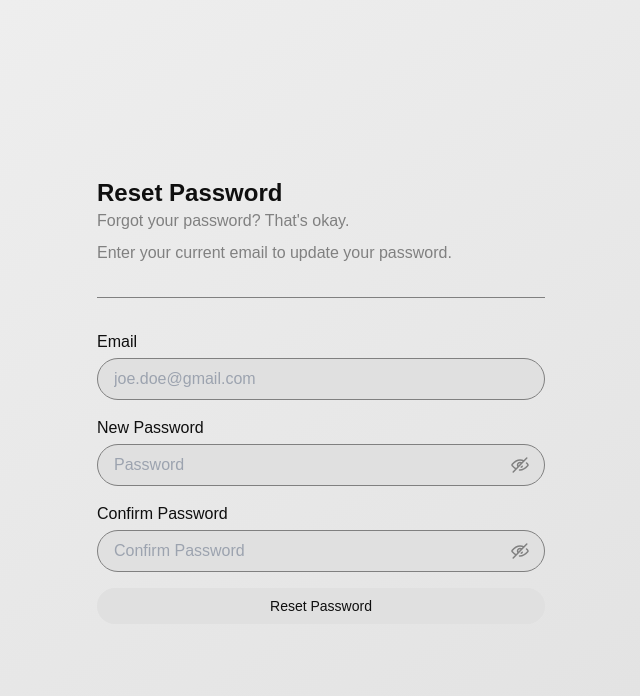
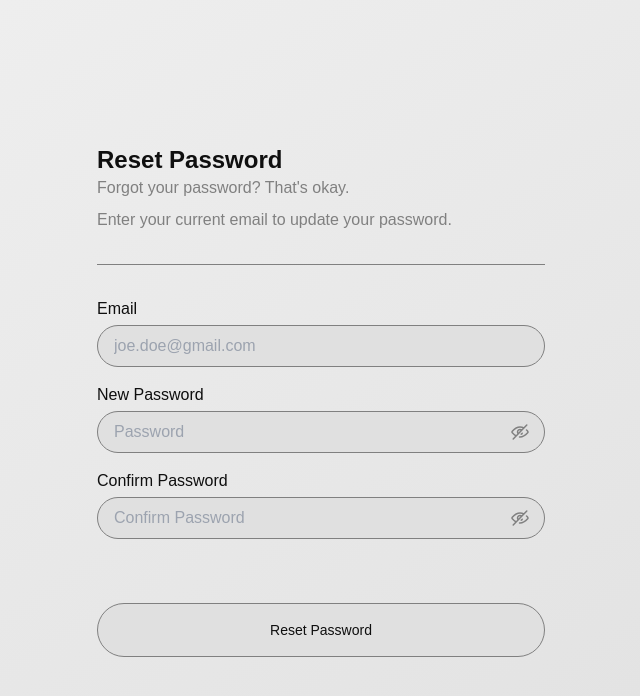
Before and after one commit to n-zngr/Coach, a Next.js app: page /resetPassword in a window 1280 px wide. Shown: the top 696 px of the page, without its empty margins (319-959 px from the left). Built offline with nearby package versions, Linux system fonts and the light colour scheme.

Commit message:
style(reset-password): update reset pass button for consistency

```diff
--- a/src/app/resetPassword/page.tsx
+++ b/src/app/resetPassword/page.tsx
@@ -46,7 +46,7 @@ const ResetPasswordPage = () => {
 
     return (
         <div className="flex h-screen w-full bg-gradient-to-br from-white-900 to-white-700 dark:bg-gradient-to-br dark:from-black-300 dark:to-black-100">
-            <div className="flex flex-col gap-8 m-auto w-full max-w-md ">
+            <div className="flex flex-col gap-8 m-auto w-full max-w-md">
                 <header className="text-left border-b border-gray-500 pb-8">
                     <h2 className="text-2xl font-semibold text-black-100 dark:text-white-900">Reset Password</h2>
                     <p className="text-gray-500">Forgot your password? That's okay.</p>
@@ -123,12 +123,17 @@ const ResetPasswordPage = () => {
                         </div>
                     </div>
                     {message && <p className="text-red-500 text-sm mt-2">{message}</p>}
+
                     <button
                         type="submit"
                         disabled={loading}
-                        className="w-full py-2 px-4 rounded-full bg-white-700 dark:bg-black-300 hover:bg-white-500 dark:hover:bg-black-500 focus:outline-none focus:ring-1 focus:ring-white-900 text-sm font-medium text-black-100 dark:text-white-900"
+                        className="w-full py-4 mt-12 px-4 rounded-full
+                        bg-white-700 dark:bg-black-300 hover:bg-white-500 dark:hover:bg-black-500
+                        border border-gray-500 focus:outline-none focus:ring-1 focus:ring-white-900
+                        text-sm font-medium text-black-100 dark:text-white-900
+                        transition-colors duration-200"
                     >
-                        {loading ? "Resetting..." : "Reset Password"}
+                        {loading ? "Resetting Password..." : "Reset Password"}
                     </button>
                 </form>
             </div>
```
